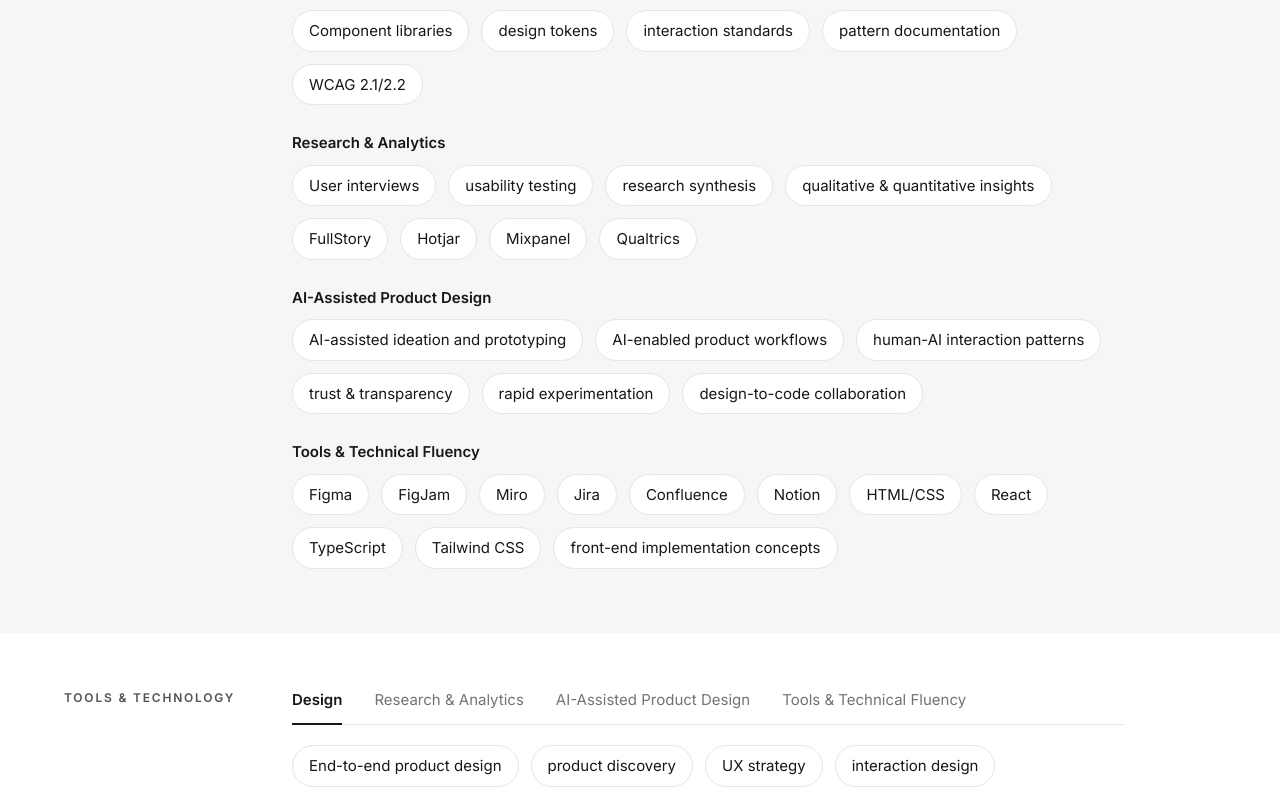
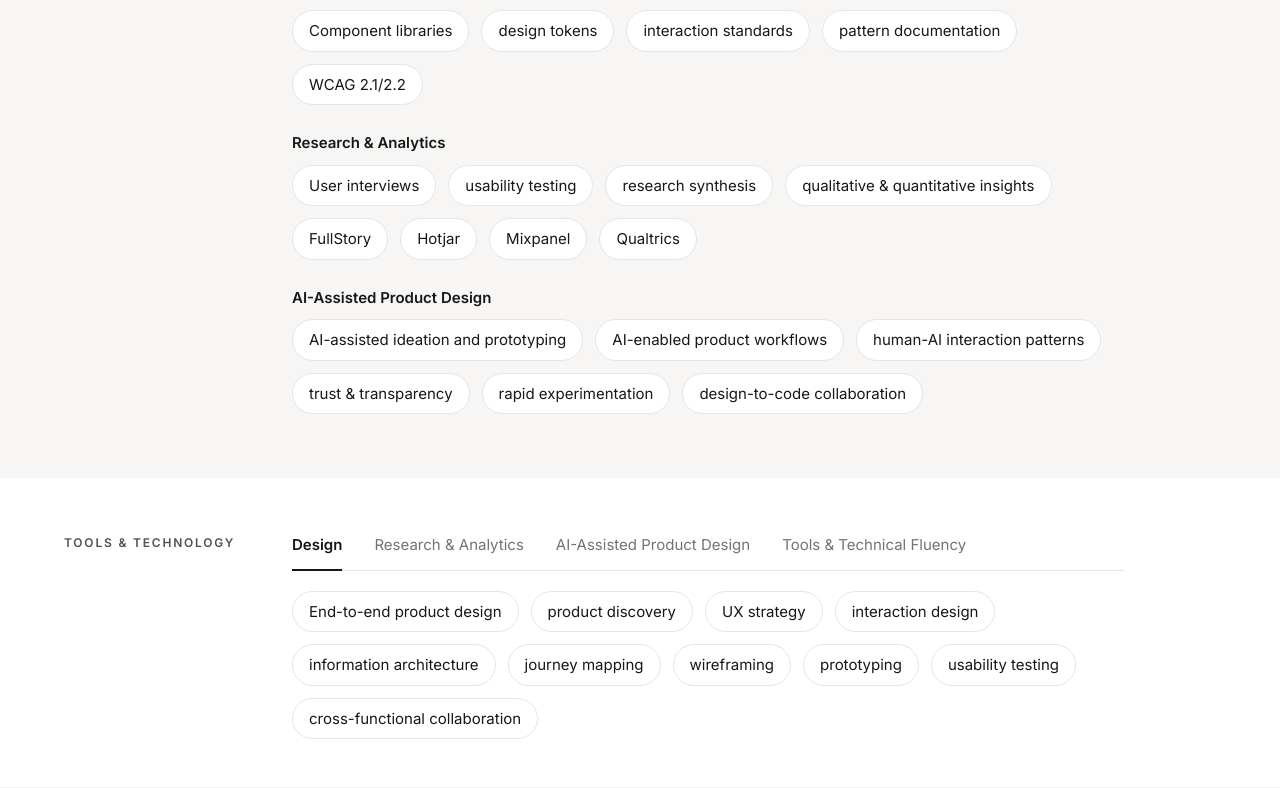
Before and after one commit to LoHiDi-Dev/joel-premier-portfolio, a Next.js app: page /resume in a window 1280 px wide. Shown: the part 4140-4928 px from the top of the page. Built offline with nearby package versions, Linux system fonts and the light colour scheme.

Commit message:
fix: remove technical fluency group from core competencies

```diff
--- a/components/ResumePageContent.tsx
+++ b/components/ResumePageContent.tsx
@@ -123,7 +123,9 @@
               className="mt-5 min-w-0 max-w-[52rem] space-y-7 md:mt-0"
               variants={staggerContainerVariants(0.06)}
             >
-              {CORE_COMPETENCIES.map((group) => (
+              {CORE_COMPETENCIES.filter(
+                (group) => group.label !== "Tools & Technical Fluency",
+              ).map((group) => (
                 <motion.div
                   key={group.label}
                   variants={fadeUpVariants(reducedMotion, 10)}
```
